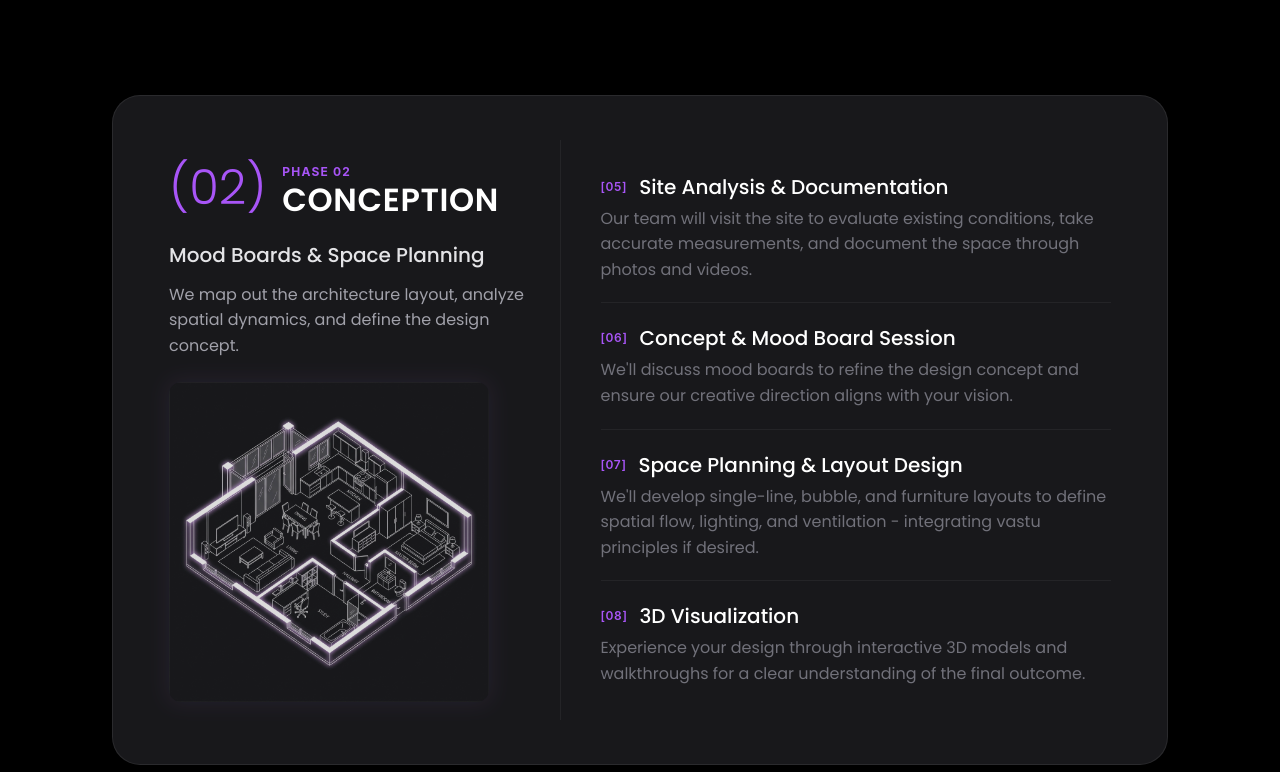
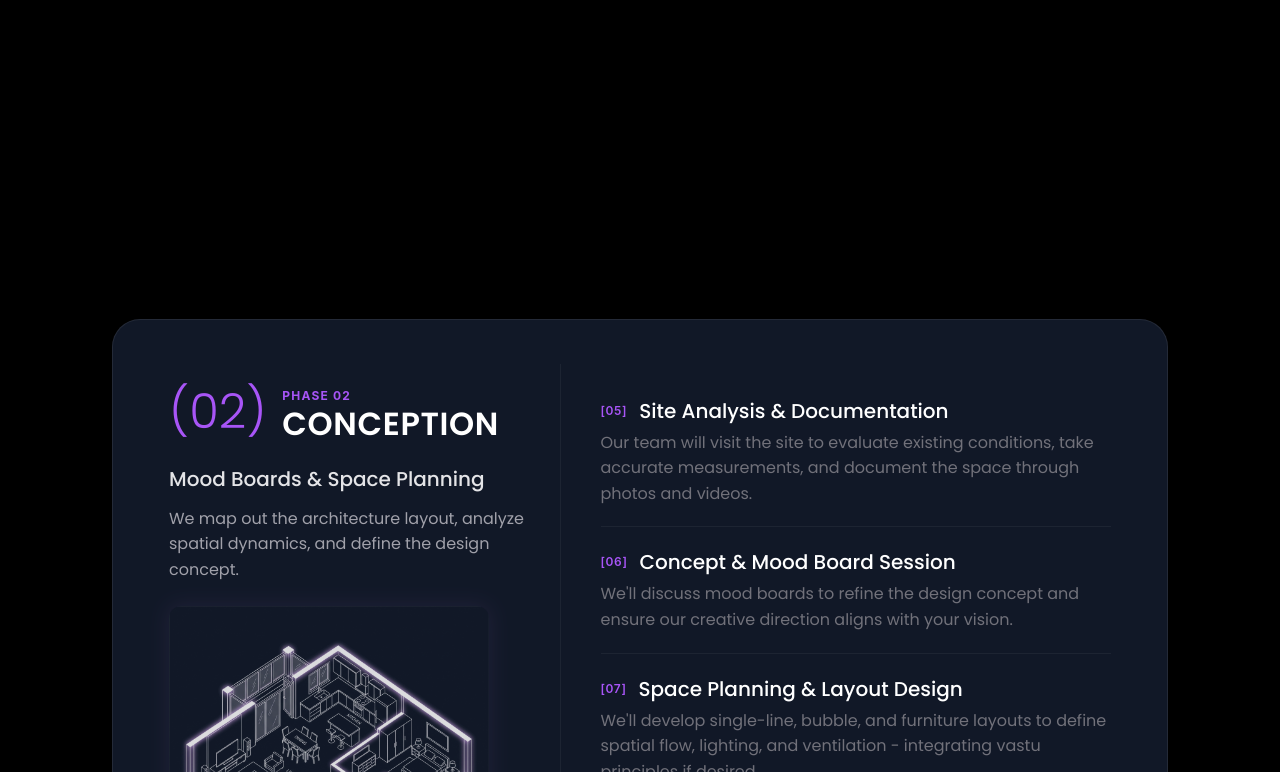
Before and after one commit to HgRakshitha/Interior_landingPage, a React (Create React App) app: page / in a window 1280 px wide. Shown: the part 7188-7960 px from the top of the page. Built offline with nearby package versions, Linux system fonts and the light colour scheme.

Commit message:
Optimize scroll stacking logic, remove blur filters, and fix end transition in OurProcess

```diff
--- a/src/sections/OurProcess.jsx
+++ b/src/sections/OurProcess.jsx
@@ -65,19 +65,34 @@ export default function OurProcess() {
     const handleScroll = () => {
       if (!containerRef.current) return;
       const cards = containerRef.current.querySelectorAll('.stacking-card');
-      const progressList = Array.from(cards).map((card) => {
-        const rect = card.getBoundingClientRect();
-        // Trigger sticky transition offset
-        const stickyPoint = 130;
-        // Calculate how much the card is scrolling into or past the sticky threshold
-        const rawProgress = (stickyPoint - rect.top) / 300;
-        return Math.max(0, Math.min(1, rawProgress));
+
+      const progressList = Array.from(cards).map((card, idx) => {
+        // The last card is never overlapped by a next card, so it never scales down or fades
+        if (idx === cards.length - 1) return 0;
+
+        const nextCard = cards[idx + 1];
+        if (!nextCard) return 0;
+
+        const cardRect = card.getBoundingClientRect();
+        const nextRect = nextCard.getBoundingClientRect();
+
+        // Calculate overlap progress based on the position of the next card relative to the current card's top
+        // Overlap starts when the next card is 250px away from stacking, and reaches 100% when it is fully stacked
+        const startOverlap = cardRect.top + 250;
+        const endOverlap = cardRect.top + 25;
+        const totalDistance = startOverlap - endOverlap;
+
+        // Current distance of next card to the trigger point
+        const currentDistance = startOverlap - nextRect.top;
+        const progress = Math.max(0, Math.min(1, currentDistance / totalDistance));
+        return progress;
       });
+
       setScrollProgress(progressList);
     };
 
     window.addEventListener('scroll', handleScroll);
-    // Initial call to set positions
+    // Trigger once on mount
     handleScroll();
 
     return () => window.removeEventListener('scroll', handleScroll);
@@ -88,14 +103,17 @@ export default function OurProcess() {
       className="section py-6 my-0"
       id="process"
       ref={containerRef}
-      style={{ backgroundColor: '#000000', position: 'relative', minHeight: '150vh' }}
+      style={{
+        backgroundColor: '#000000',
+        position: 'relative',
+        paddingBottom: '10rem' /* Generous bottom padding to allow a smooth, perfect finish before next section */
+      }}
     >
       <style>{`
         .stacking-cards-wrapper {
           display: flex;
           flex-direction: column;
           align-items: center;
-          gap: 6rem;
           margin-top: 4rem;
         }
 
@@ -103,14 +121,20 @@ export default function OurProcess() {
           position: sticky;
           width: 100%;
           max-width: 1100px;
-          background-color: #18181b; /* Tailwind zinc-900 / dark theme background */
+          background-color: #111827; /* Rich Zinc/Grey background for contrast */
           border: 1px solid rgba(255, 255, 255, 0.08);
           border-radius: 28px;
           padding: 3.5rem;
-          box-shadow: 0 -20px 40px rgba(0, 0, 0, 0.7);
-          transition: transform 0.2s linear, filter 0.3s ease, opacity 0.3s ease;
+          box-shadow: 0 -20px 40px rgba(0, 0, 0, 0.6);
+          transition: transform 0.1s linear, opacity 0.2s ease, background-color 0.3s ease;
           display: flex;
           flex-direction: column;
+          /* Space between cards during scroll */
+          margin-bottom: 20rem;
+        }
+
+        .stacking-card:last-child {
+          margin-bottom: 0 !important; /* Last card doesn't push down, enabling a perfect exit transition */
         }
 
         .step-item {
@@ -150,6 +174,7 @@ export default function OurProcess() {
           .stacking-card {
             padding: 2rem;
             border-radius: 20px;
+            margin-bottom: 12rem;
           }
           .phase-illustration {
             max-width: 200px;
@@ -194,13 +219,14 @@ export default function OurProcess() {
           {phases.map((phase, idx) => {
             // Apply scale-down and opacity-fade to cards underneath
             const progress = scrollProgress[idx] || 0;
-            // The card scales down to 0.95 and fades slightly as the next cards stack above it
-            const scale = 1 - progress * 0.05;
-            const opacity = 1 - progress * 0.25;
-            const blurVal = progress * 1.5;
+
+            // The card scales down and dims as the next cards stack above it
+            const scale = 1 - progress * 0.04; // Gentle scaling down (max 4% smaller)
+            const opacity = 1 - progress * 0.4;  // Gentle fade down (max 40% faded, leaving card 60% visible)
 
             // Offset the sticky positions slightly so the tops of all cards remain visible when fully stacked
-            const stickyTop = 100 + idx * 25;
+            // Card 1 sticks at 120px, Card 2 at 145px, Card 3 at 170px, Card 4 at 195px
+            const stickyTop = 120 + idx * 25;
 
             return (
               <div
@@ -211,7 +237,7 @@ export default function OurProcess() {
                   zIndex: idx + 1,
                   transform: `scale(${scale})`,
                   opacity: opacity,
-                  filter: `blur(${blurVal}px)`
+                  backgroundColor: progress > 0.5 ? '#0c0f17' : '#111827' // Darken card background slightly as it gets stacked underneath
                 }}
               >
                 <div className="columns is-desktop is-multiline">
```
